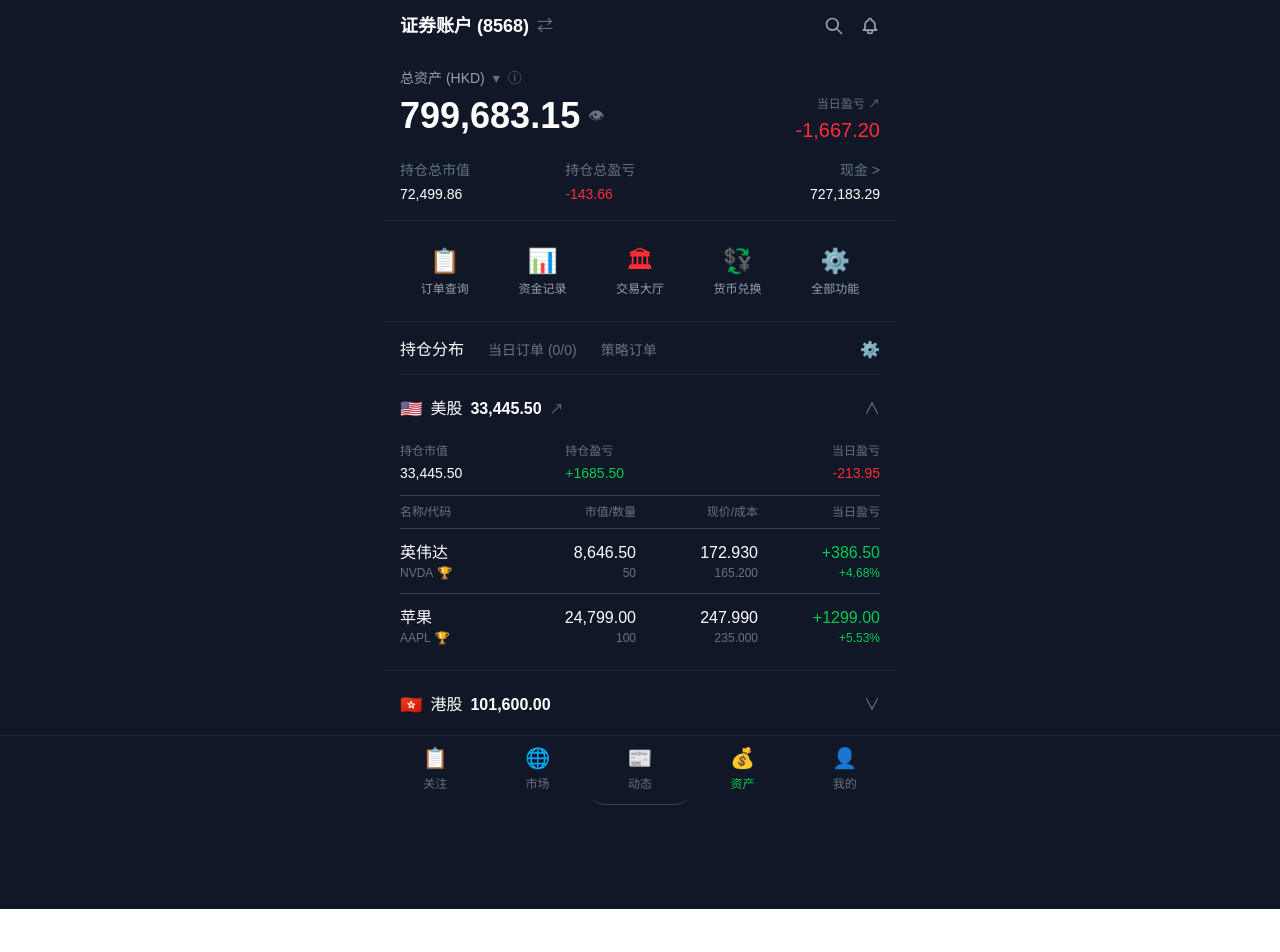
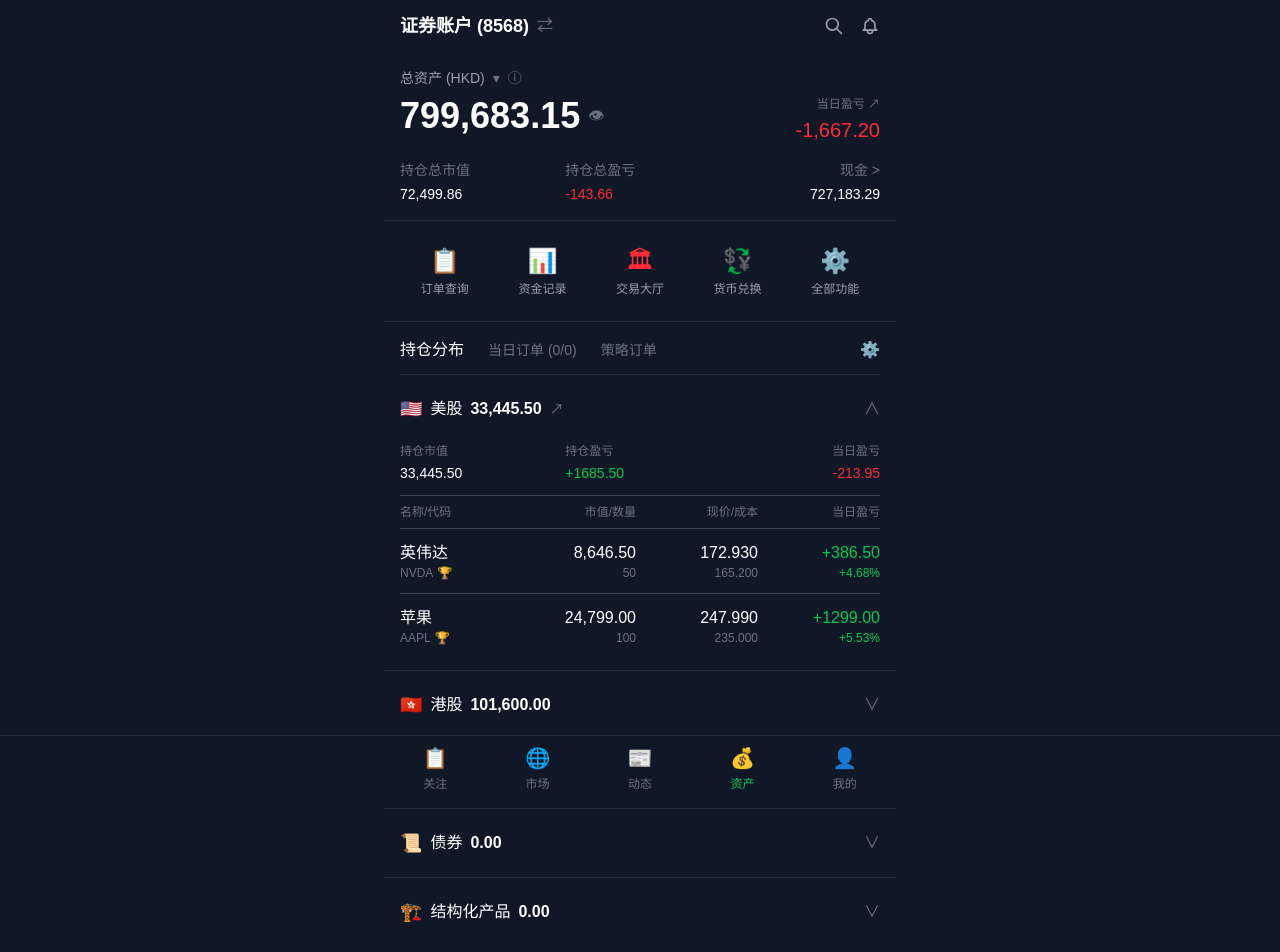
Before and after one commit to starwrights-org/trading-app, a Next.js app: page /positions in a window 1280 px wide. Shown: the top 952 px of the page. Before the commit the page ends 909 px from the top, so only its background shows below. Built offline with nearby package versions, Linux system fonts and the light colour scheme.

Commit message:
✨ 资产页面：新增基金/债券/结构化产品板块
持仓分布下新增：
- 🔵 基金 0.00
- 📜 债券 0.00
- 🏗️ 结构化产品 0.00

保持与美股/港股一致的展开样式

```diff
--- a/src/app/positions/page.tsx
+++ b/src/app/positions/page.tsx
@@ -294,6 +294,42 @@
           )}
         </div>
 
+        {/* 基金 */}
+        <div className={`px-4 py-3 border-t ${colors.border}`}>
+          <button className="w-full flex items-center justify-between py-2">
+            <div className="flex items-center gap-2">
+              <span className="text-lg">🔵</span>
+              <span className="font-medium">基金</span>
+              <span className="font-bold">0.00</span>
+            </div>
+            <span className={colors.textMuted}>∨</span>
+          </button>
+        </div>
+
+        {/* 债券 */}
+        <div className={`px-4 py-3 border-t ${colors.border}`}>
+          <button className="w-full flex items-center justify-between py-2">
+            <div className="flex items-center gap-2">
+              <span className="text-lg">📜</span>
+              <span className="font-medium">债券</span>
+              <span className="font-bold">0.00</span>
+            </div>
+            <span className={colors.textMuted}>∨</span>
+          </button>
+        </div>
+
+        {/* 结构化产品 */}
+        <div className={`px-4 py-3 border-t ${colors.border}`}>
+          <button className="w-full flex items-center justify-between py-2">
+            <div className="flex items-center gap-2">
+              <span className="text-lg">🏗️</span>
+              <span className="font-medium">结构化产品</span>
+              <span className="font-bold">0.00</span>
+            </div>
+            <span className={colors.textMuted}>∨</span>
+          </button>
+        </div>
+
         {/* 编辑按钮 */}
         <div className="flex justify-center py-6">
           <button className={`flex items-center gap-2 px-6 py-2 border ${colors.borderLight} rounded-full ${colors.textSecondary} ${colors.hover} transition`}>
```
